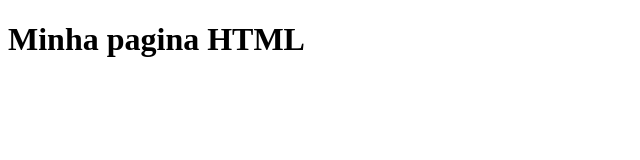
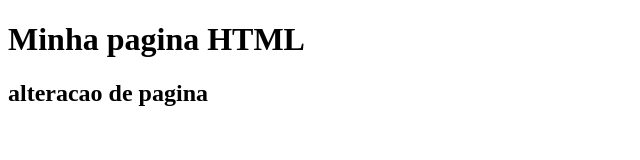
Before and after one commit to carrobert/gama-no-github, a plain HTML site: page index.html in a window 1280 px wide. Shown: the whole page, without its empty margins (0-640 px from the left). Drawn offline with Linux system fonts and the light colour scheme.

Commit message:
alteracao na pagina

```diff
--- a/index.html
+++ b/index.html
@@ -8,5 +8,6 @@
   </head>
   <body>
     <h1>Minha pagina HTML</h1>
+    <h2>alteracao de pagina</h2>
   </body>
 </html>
```
